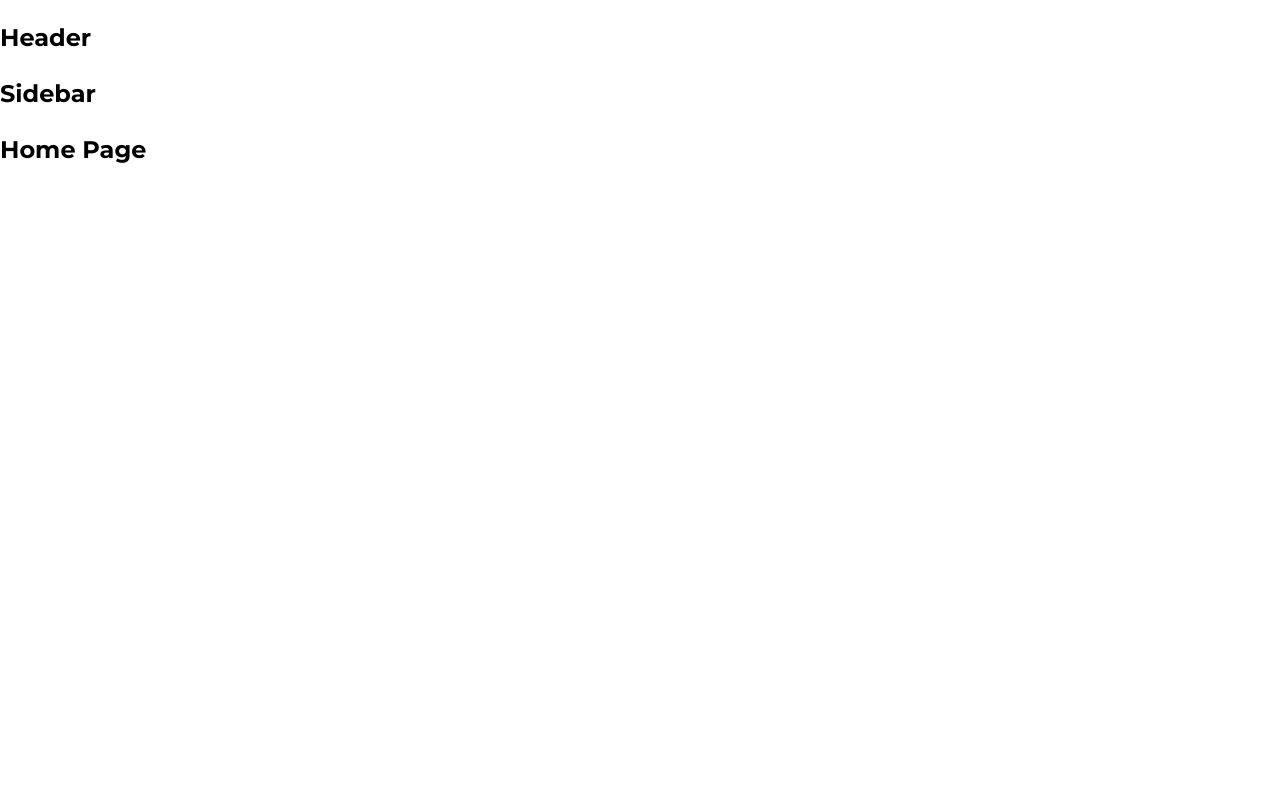
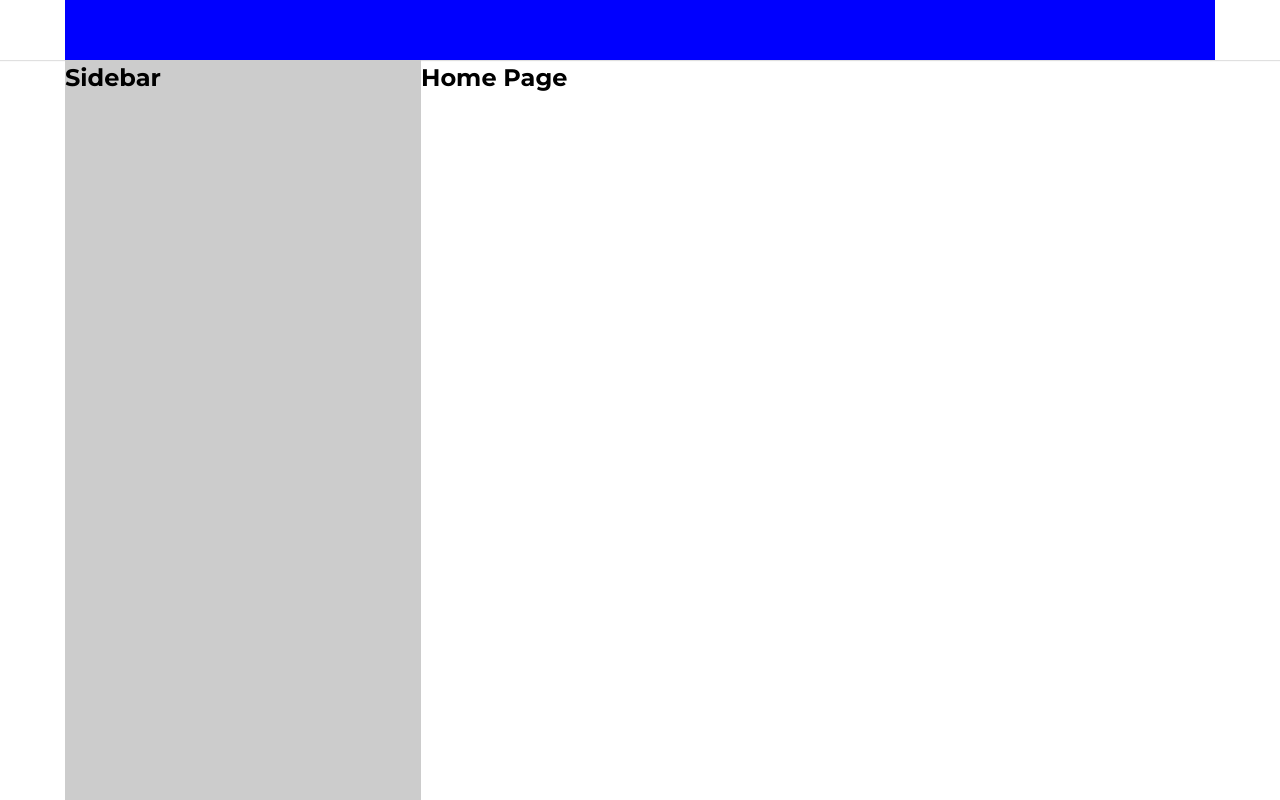
Before and after one commit to vinhpham58/tiktok-ui, a React (Create React App) app: page / in a window 1280 px wide. Shown: the top 800 px of the page. Built offline with nearby package versions, Linux system fonts and the light colour scheme.

Commit message:
Khung Layout mặc định

```diff
--- a/package.json
+++ b/package.json
@@ -6,6 +6,8 @@
     "@testing-library/jest-dom": "^5.16.5",
     "@testing-library/react": "^13.4.0",
     "@testing-library/user-event": "^13.5.0",
+    "classname": "^0.0.0",
+    "classnames": "^2.3.2",
     "normalize.css": "^8.0.1",
     "react": "^18.2.0",
     "react-dom": "^18.2.0",
--- a/src/components/GlobalStyles/GlobalStyles.scss
+++ b/src/components/GlobalStyles/GlobalStyles.scss
@@ -3,6 +3,8 @@
 
 :root {
     --primary: #fe2c55;
+    --default-layout-header-height: 60px;
+    --default-layout-header-width: 1150px;
 }
 
 html {
@@ -11,6 +13,8 @@
 
 * {
     box-sizing: border-box;
+    margin: 0;
+    padding: 0;
 }
 
 body {
--- /dev/null
+++ b/src/components/Layout/DefaultLayout/DefaultLayout.module.scss
@@ -0,0 +1,14 @@
+.wrapper {
+    display: flex;
+    flex-direction: column;
+    align-items: center;
+}
+.container {
+    min-height: 1000px;
+    width: 1150px;
+    display: flex;
+}
+.content {
+    flex: 1;
+    min-height: 1000px;
+}
--- /dev/null
+++ b/src/components/Layout/DefaultLayout/Sidebar/Sidebar.module.scss
@@ -0,0 +1,5 @@
+.wrapper {
+    width: 356px;
+    min-height: 100px;
+    background-color: #ccc;
+}
--- a/src/components/Layout/DefaultLayout/Sidebar/index.js
+++ b/src/components/Layout/DefaultLayout/Sidebar/index.js
@@ -1,5 +1,13 @@
+import styles from './Sidebar.module.scss'
+import classNames from 'classnames/bind'
+
+const cx = classNames.bind(styles);
 function Sidebar() {
-    return <h2>Sidebar</h2>;
+    return (
+        <aside className={cx('wrapper')}>
+            <h2>Sidebar</h2>
+        </aside>
+    );
 }
 
 export default Sidebar;
--- a/src/components/Layout/DefaultLayout/index.js
+++ b/src/components/Layout/DefaultLayout/index.js
@@ -1,12 +1,16 @@
 import Header from '~/components/Layout/components/Header';
+import styles from './DefaultLayout.module.scss'
+import classNames from 'classnames/bind'
 import Sidebar from './Sidebar';
+
+const cx = classNames.bind(styles);
 function DefaultLayout({ children }) {
     return (
-        <div>
+        <div className={cx('wrapper')}>
             <Header />
-            <div className="container">
+            <div className={cx('container')}>
                 <Sidebar />
-                <div className="content">{children}</div>
+                <div className={cx('content')}>{children}</div>
             </div>
         </div>
     );
--- /dev/null
+++ b/src/components/Layout/components/Header/Header.module.scss
@@ -0,0 +1,12 @@
+.wrapper {
+    width: 100%;
+    box-shadow: 0px 1px 1px rgba(0, 0, 0, 0.12);
+    height: var(--default-layout-header-height, 60px);
+    display: flex;
+    justify-content: center;
+}
+.inner {
+    background-color: blue;
+    width: var(--default-layout-header-width, 1150px);
+    height: 100%;
+}
--- a/src/components/Layout/components/Header/index.js
+++ b/src/components/Layout/components/Header/index.js
@@ -1,5 +1,16 @@
+import styles from './Header.module.scss';
+import classNames from 'classnames/bind';
+
+const cx = classNames.bind(styles);
+
+
 function Header() {
-    return <h2>Header</h2>;
+    return (
+        <header className={cx('wrapper')}>
+            <div className={cx('inner')}>
+            </div>
+        </header>
+    )
 }
 
 export default Header;
```
Also changed, not shown: 2 other files (tests, documents, lock files or other folders).
